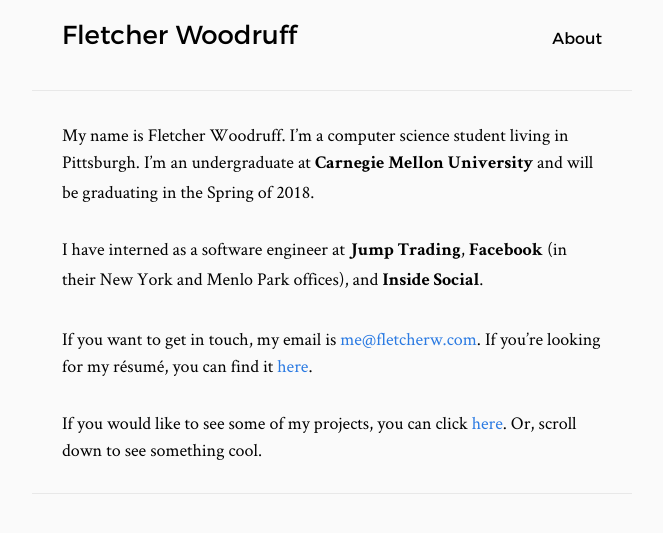
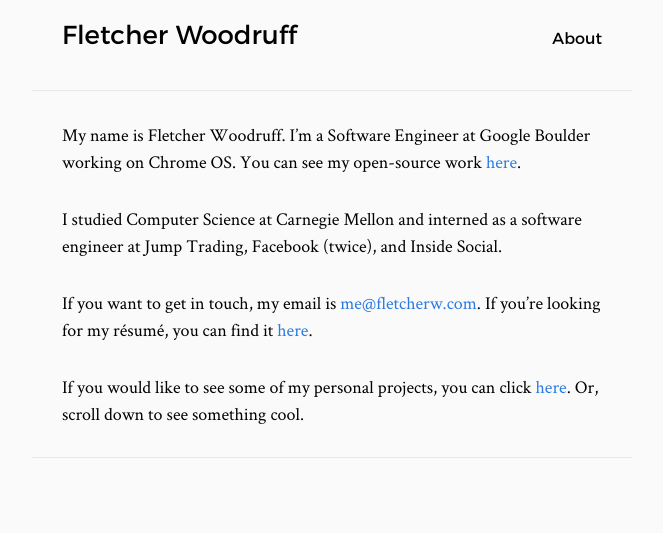
Before and after one commit to fletcherw/fletcherw.github.io, a Jekyll site: the page built from index.md, in a window 1280 px wide and 900 px high. Shown: the top 533 px of the window, without its empty margins (308-971 px from the left). Built offline with Jekyll 4.4.1, drawn with Linux system fonts in a browser that asks for light colours.

Commit message:
Add updated resume and bio for new job.

```diff
--- a/index.md
+++ b/index.md
@@ -3,10 +3,10 @@ layout: landscape
 title: About
 ---
 
-My name is Fletcher Woodruff. I'm a computer science student living in Pittsburgh. I'm an undergraduate at **Carnegie Mellon University** and will be graduating in the Spring of 2018.
+My name is Fletcher Woodruff. I'm a Software Engineer at Google Boulder working on Chrome OS. You can see my open-source work [here](https://chromium-review.googlesource.com/q/owner:fletcherw).
 
-I have interned as a software engineer at **Jump Trading**, **Facebook** (in their New York and Menlo Park offices), and **Inside Social**.
+I studied Computer Science at Carnegie Mellon and interned as a software engineer at Jump Trading, Facebook (twice), and Inside Social.
 
 If you want to get in touch, my email is [me@fletcherw.com](mailto:me@fletcherw.com). If you're looking for my résumé, you can find it [here](FletcherWoodruffResume.pdf).
 
-If you would like to see some of my projects, you can click [here](https://www.github.com/fletcherw). Or, scroll down to see something cool.
+If you would like to see some of my personal projects, you can click [here](https://www.github.com/fletcherw). Or, scroll down to see something cool.
```
Also changed, not shown: 1 other file.
